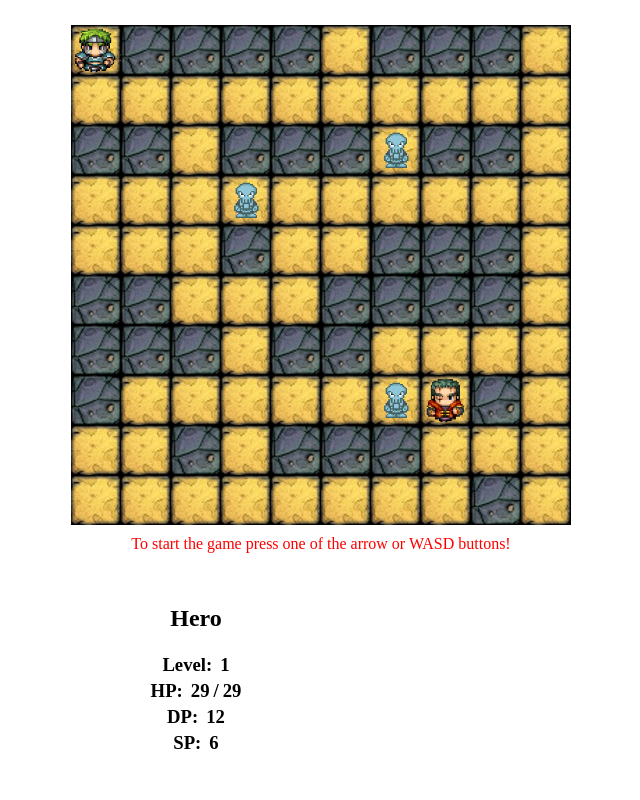
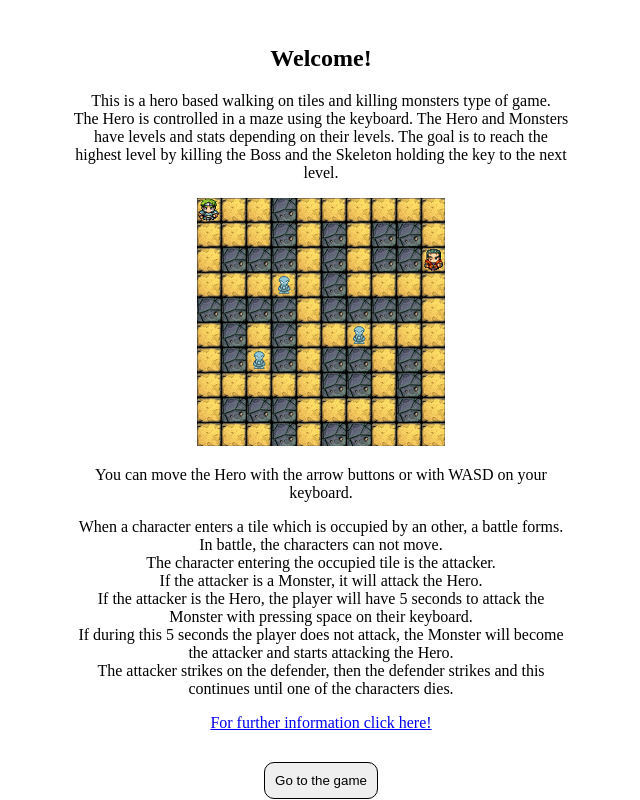
Before and after one commit to MPeterB/Wanderer_game_project, a website built with Vite: page index.html in a window 1280 px wide. Shown: the whole page, without its empty margins (319-959 px from the left). Built offline with nearby package versions, Linux system fonts and the light colour scheme.

Commit message:
add preGameScreen

```diff
--- a/index.html
+++ b/index.html
@@ -18,6 +18,40 @@
       <img id="boss" src="boss.png">
     </div>
     <div class="screen-container">
+      <div id="preGameScreen">
+        <h2>Welcome!</h2>
+        <p>
+          This is a hero based walking on tiles and killing monsters type of game.<br>
+          The Hero is controlled in a maze using the keyboard.
+          The Hero and Monsters have levels and stats depending on their levels.
+          The goal is to reach the highest level
+          by killing the Boss and the Skeleton holding the key to the next level.
+        </p>
+        <img id="gameImage" src="game.png" alt="Image about the game">
+        <p>
+          You can move the Hero with the arrow buttons or with WASD on your keyboard.
+        </p>
+        <p>
+          When a character enters a tile which is occupied by an other, a battle forms.<br>
+          In battle, the characters can not move.<br>
+          The character entering the occupied tile is the attacker.<br>
+          If the attacker is a Monster, it will attack the Hero.<br>
+          If the attacker is the Hero, the player will have 5 seconds
+          to attack the Monster with pressing space on their keyboard.<br>
+          If during this 5 seconds the player does not attack,
+          the Monster will become the attacker and starts attacking the Hero.<br>
+          The attacker strikes on the defender, then the defender strikes
+          and this continues until one of the characters dies.
+        </p>
+        <a
+          href="https://github.com/MPeterB/typescript_tile-based_game"
+          title="https://github.com/MPeterB/typescript_tile-based_game"
+          target="_blank"
+        >
+        For further information click here!
+        </a><br>
+        <button id="goToGameButton">Go to the game</button>
+      </div>
       <div id="gameOverScreen">
         <h1>Game over!</h1>
         <h2 class="message">The Hero was defeated by</h2>
--- a/src/style.css
+++ b/src/style.css
@@ -45,6 +45,27 @@ body {
 
 .screen-container button:hover {
   background-color: rgb(226, 225, 225);
+}
+
+#preGameScreen {
+  height: 100%;
+  width: 500px;
+  text-align: center;
+  background-color: white;
+
+  display: block;
+}
+
+#preGameScreen h3 {
+  margin-top: 0;
+}
+
+#preGameScreen button {
+  margin-top: 30px;
+}
+
+a:hover {
+  color: green;
 }
 
 #gameOverScreen,
```
Also changed, not shown: public/game.png (added).
